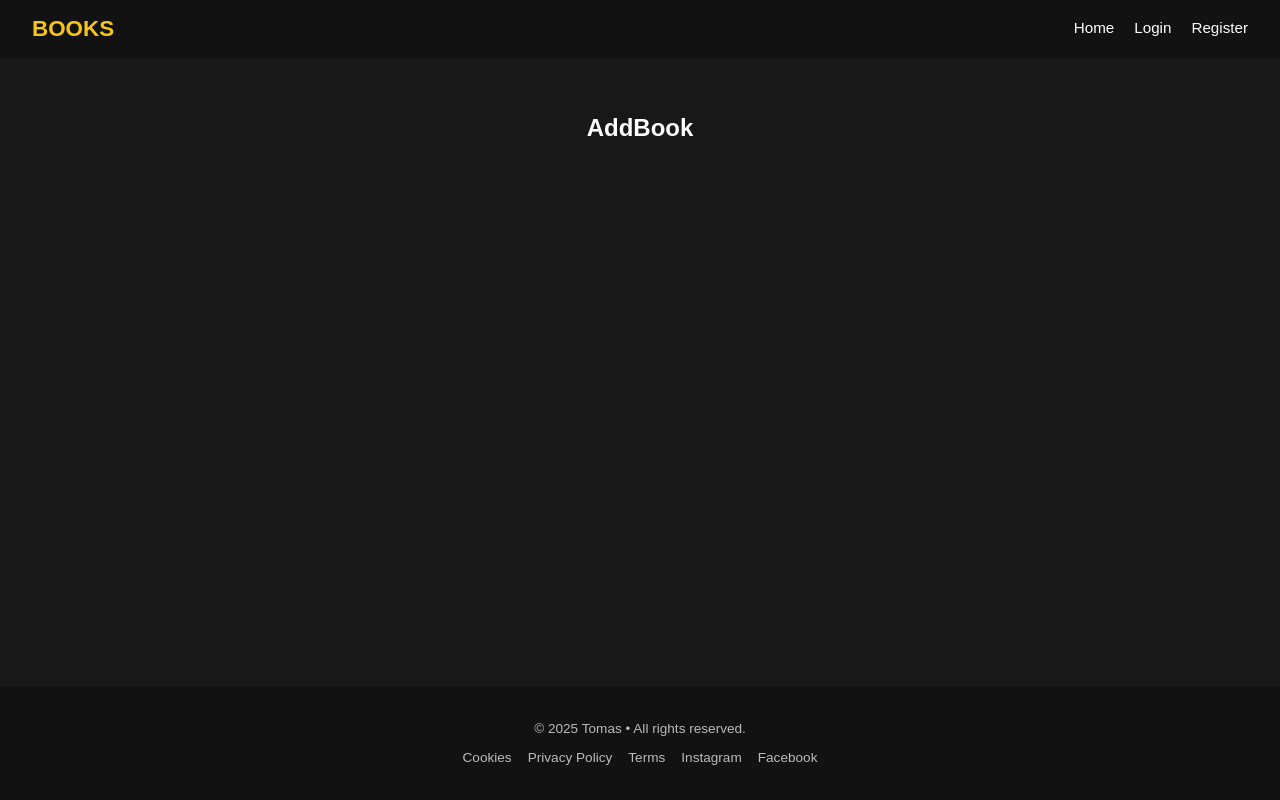
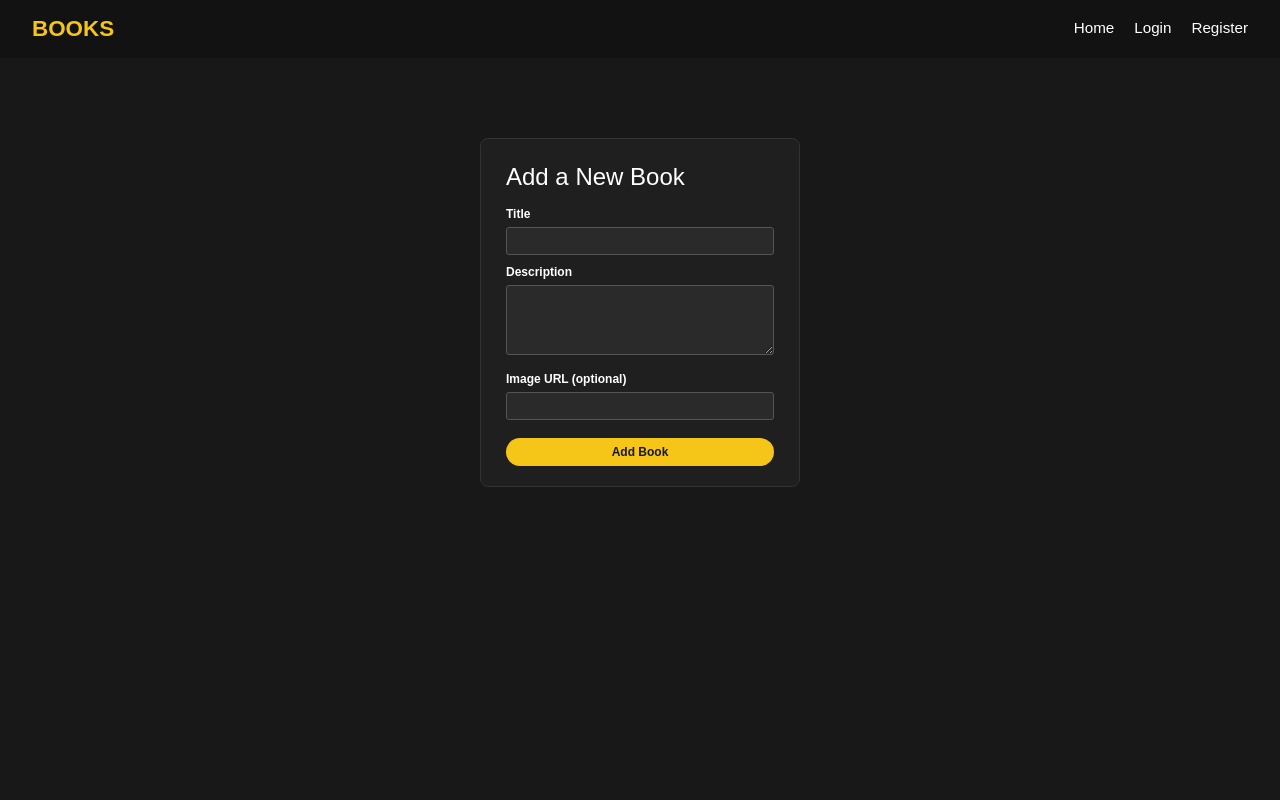
Before and after one commit to tomasbaublys/React_atsiskaitymas, a React (Vite) app: page /add in a window 1280 px wide. Shown: the top 800 px of the page. Built offline with nearby package versions, Linux system fonts and the light colour scheme; data requests are answered from the project's data file.

Commit message:
created add new book functionality

```diff
--- a/data.json
+++ b/data.json
@@ -47,6 +47,24 @@
       "createdAt": "2025-04-16T12:03:00Z",
       "userId": "3ghj78",
       "saved": false
+    },
+    {
+      "id": "8da96ff3-0ec5-438a-a6c7-3e436137e434",
+      "title": "Beširdis medžiotojas",
+      "description": "Vieną vakarą, miesto gatvėms nusidažius krauju, Runės gyvenimas negrįžtamai pasikeis. Sukrečianti revoliucija visas raganas iš galingų valdovių pavertė atstumtosiomis.",
+      "image": "https://thumb.knygos-static.lt/S6fxWdKj34bb7Q4zTJ1d64VbBvg=/fit-in/0x800/filters:cwatermark(static/wm.png,500,75,30)/images/books/14960672/1738576469_Kristen_Ciccarelli_-_Besirdis_medziotojas_VIRSv1.jpg",
+      "userId": "3ghj78",
+      "createdAt": "2025-04-18T05:33:37.918Z",
+      "saved": false
+    },
+    {
+      "id": "09a83673-128c-4f28-adac-2e668ae9cb51",
+      "title": "Trijų kūnų problema (minkšti viršeliai)",
+      "description": "Kinijoje vyksta Kultūrinė revoliucija. Tuo metu slaptas karinis dalinys, ieškodamas nežemiškų civilizacijų, siunčia signalus į kosmosą. Tolimos mirštančios planetos gyventojai pagauna signalą ir ruošiasi atakuoti Žemę.",
+      "image": "https://thumb.knygos-static.lt/WCpyaDHVisWLG9K8L4Zbtj3uyJo=/fit-in/0x800/filters:cwatermark(static/wm.png,500,75,30)/images/books/15075479/1743746848_9786094276750_Liu_Cixin_Trij%C5%B3_k%C5%ABn%C5%B3_problema_2025.jpg",
+      "userId": "3ghj78",
+      "createdAt": "2025-04-18T05:43:06.962Z",
+      "saved": false
     }
   ]
 }
--- a/src/components/pages/AddBook.tsx
+++ b/src/components/pages/AddBook.tsx
@@ -1,9 +1,181 @@
+import { useContext } from "react";
+import { useNavigate } from "react-router";
+import { Formik, Form, Field, ErrorMessage, FieldInputProps } from "formik";
+import * as Yup from "yup";
+import styled from "styled-components";
+import { v4 as uuid } from "uuid";
+
+import UsersContext from "../../contexts/UsersContext";
+import BooksContext from "../../contexts/BooksContext";
+import { UsersContextTypes, BooksContextTypes, Book } from "../../types";
+
+const Page = styled.div`
+  display: flex;
+  flex-direction: column;
+  align-items: center;
+  background-color: #181818;
+  color: white;
+  min-height: 100vh;
+  padding: 3rem 1rem;
+`;
+
+const Card = styled.div`
+  width: 320px;
+  background-color: #1f1f1f;
+  border: 1px solid #333;
+  border-radius: 8px;
+  padding: 20px 25px;
+  color: white;
+`;
+
+const Title = styled.h2`
+  font-weight: 400;
+  margin-top: 0;
+  margin-bottom: 10px;
+  font-size: 1.5rem;
+`;
+
+const Label = styled.label`
+  font-size: 12px;
+  font-weight: bold;
+  margin-bottom: 4px;
+  display: block;
+`;
+
+const StyledField = styled(Field)`
+  width: 100%;
+  padding: 6px;
+  font-size: 12px;
+  background-color: #2a2a2a;
+  color: white;
+  border: 1px solid #555;
+  border-radius: 3px;
+  margin-bottom: 8px;
+
+  &:focus {
+    outline: none;
+    border-color: #f5c518;
+  }
+`;
+
+const StyledTextarea = styled.textarea`
+  width: 100%;
+  padding: 6px;
+  font-size: 12px;
+  background-color: #2a2a2a;
+  color: white;
+  border: 1px solid #555;
+  border-radius: 3px;
+  margin-bottom: 8px;
+
+  &:focus {
+    outline: none;
+    border-color: #f5c518;
+  }
+`;
+
+const SubmitButton = styled.button`
+  background-color: #f5c518;
+  border: none;
+  border-radius: 20px;
+  width: 100%;
+  padding: 7px 0;
+  font-size: 12px;
+  margin-top: 10px;
+  cursor: pointer;
+  font-weight: bold;
+  color: #181818;
+
+  &:hover {
+    background-color: #e2b33c;
+  }
+`;
+
+const ErrorText = styled.div`
+  font-size: 12px;
+  color: #f56262;
+  margin-top: 6px;
+`;
+
 const AddBook = () => {
-    return (
-      <section>
-        <h2>AddBook</h2>
-      </section>
-    );
-  }
+  const navigate = useNavigate();
+  const { loggedInUser } = useContext(UsersContext) as UsersContextTypes;
+  const { addNewBook } = useContext(BooksContext) as BooksContextTypes;
 
-  export default AddBook;
+  const initialValues = {
+    title: '',
+    description: '',
+    image: ''
+  };
+
+  const validationSchema = Yup.object({
+    title: Yup.string()
+      .min(6, "Title must be at least 6 characters")
+      .max(30, "Title must be shorter than 30 symbols.")
+      .required("Title is required"),
+    description: Yup.string()
+      .min(10, "Description must be at least 10 characters")
+      .max(300, "Description must not be longer than 300 symbols")
+      .required("Description is required"),
+    image: Yup.string()
+      .url("Must be a valid URL")
+      .notRequired()
+      .trim()
+  });
+
+  const handleSubmit = (values: typeof initialValues) => {
+    const newBook: Book = {
+      id: uuid(),
+      title: values.title,
+      description: values.description,
+      image: values.image || "https://placehold.co/600x850?text=No+Image",
+      userId: loggedInUser!.id,
+      createdAt: new Date().toISOString(),
+      saved: false
+    };
+
+    addNewBook(newBook);
+    navigate("/");
+  };
+
+  return (
+    <Page>
+      <Card>
+        <Title>Add a New Book</Title>
+        <Formik
+          initialValues={initialValues}
+          validationSchema={validationSchema}
+          onSubmit={handleSubmit}
+        >
+          <Form>
+            <div>
+              <Label htmlFor="title">Title</Label>
+              <StyledField name="title" type="text" />
+              <ErrorMessage name="title" component={ErrorText} />
+            </div>
+
+            <div>
+              <Label htmlFor="description">Description</Label>
+              <Field name="description">
+                {({ field }: { field: FieldInputProps<string> }) => (
+                  <StyledTextarea {...field} rows={4} />
+                )}
+              </Field>
+              <ErrorMessage name="description" component={ErrorText} />
+            </div>
+
+            <div>
+              <Label htmlFor="image">Image URL (optional)</Label>
+              <StyledField name="image" type="text" />
+              <ErrorMessage name="image" component={ErrorText} />
+            </div>
+
+            <SubmitButton type="submit">Add Book</SubmitButton>
+          </Form>
+        </Formik>
+      </Card>
+    </Page>
+  );
+};
+
+export default AddBook;
--- a/src/contexts/UsersContext.tsx
+++ b/src/contexts/UsersContext.tsx
@@ -47,7 +47,7 @@ const UsersProvider = ({ children }: ChildrenProp) => {
         loggedInUser,
         setLoggedInUser,
         users,
-        dispatch,
+        dispatch
       }}
     >
       {children}
```
